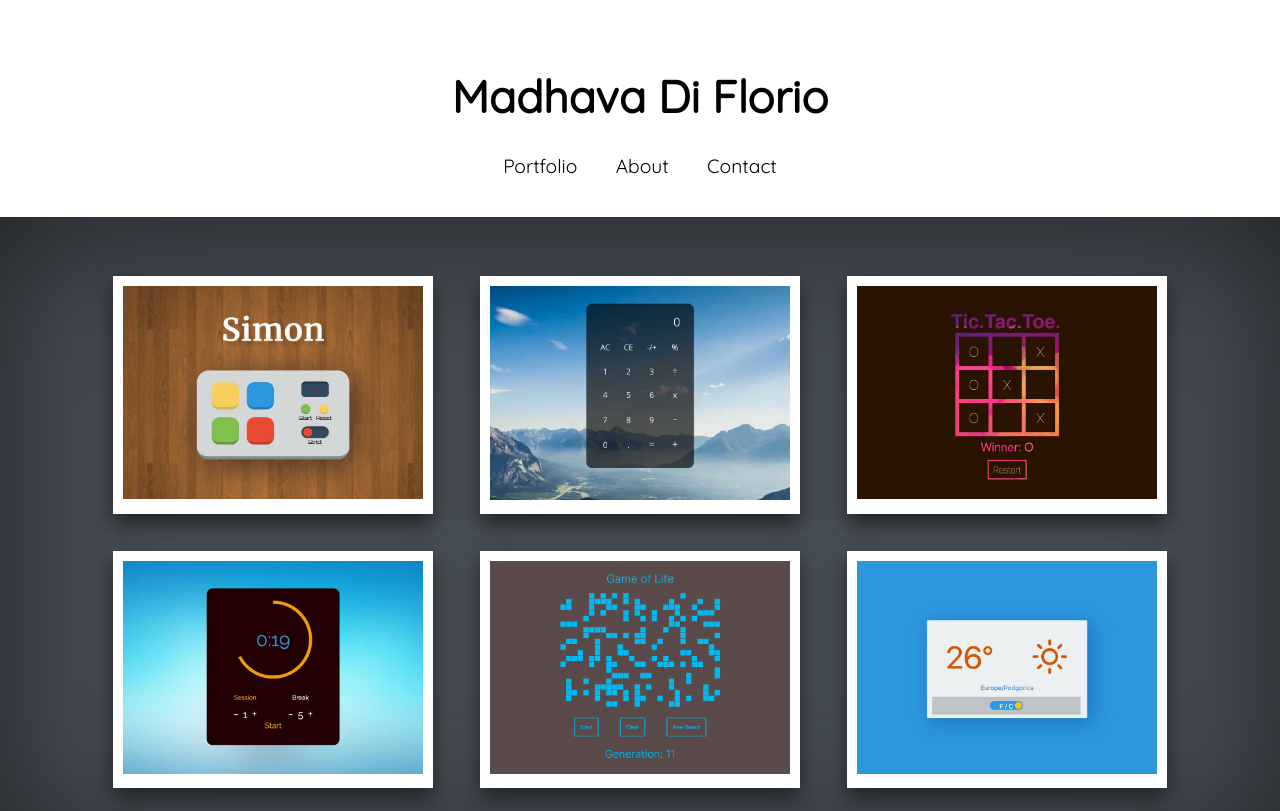
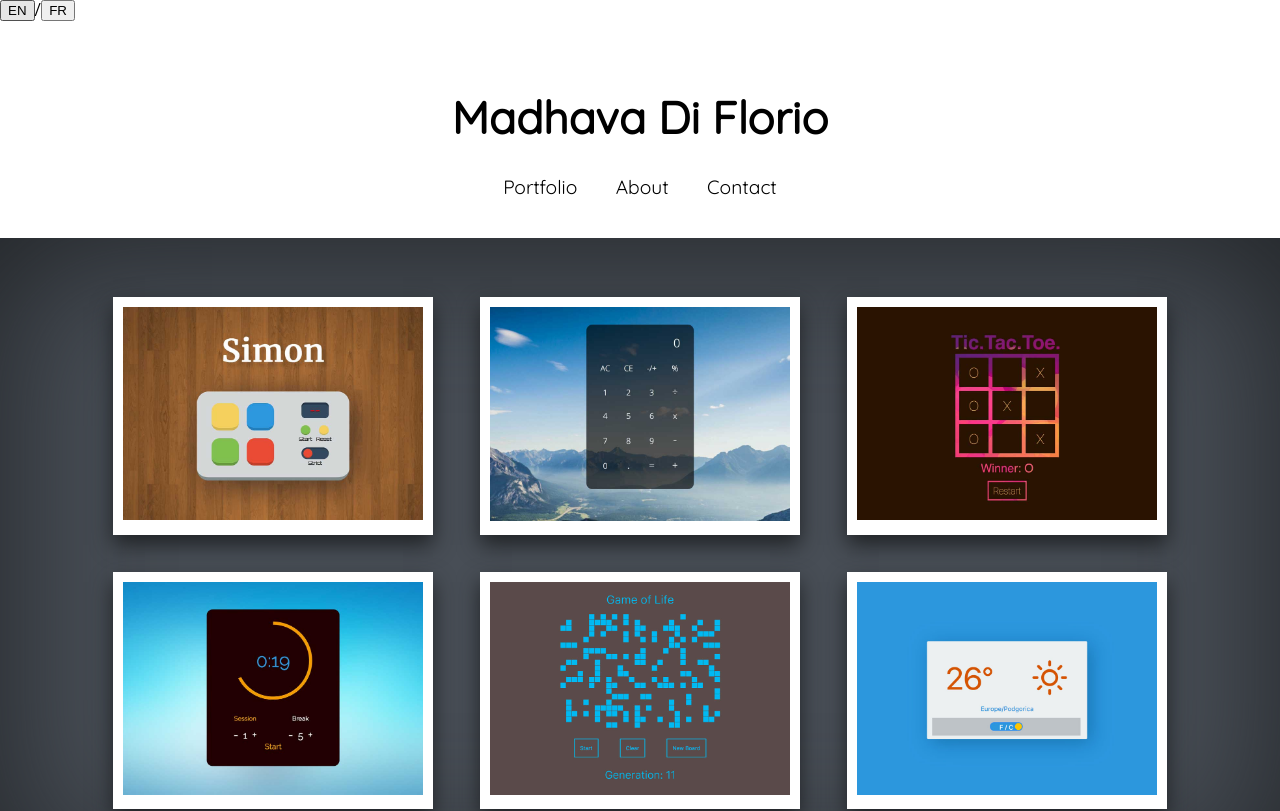
Before and after one commit to mdiflorio/portfolio, a React (Create React App) app: page /about in a window 1280 px wide. Shown: the top 811 px of the page. Built offline with nearby package versions, Linux system fonts and the light colour scheme.

Commit message:
Added language buttons.

```diff
--- a/src/App.js
+++ b/src/App.js
@@ -6,9 +6,29 @@ import Portfolio from "./pages/Portfolio";
 import Contact from "./pages/Contact";
 
 class App extends Component {
+  state = {
+    language: "EN"
+  };
+
   render() {
+    const { language } = this.state;
     return (
       <div className="App">
+        <div className="language-btns-container">
+          <button
+            className={language === "EN" ? "active" : undefined}
+            onClick={() => this.setState({ language: "EN" })}
+          >
+            EN
+          </button>
+          /
+          <button
+            className={language === "FR" ? "active" : undefined}
+            onClick={() => this.setState({ language: "FR" })}
+          >
+            FR
+          </button>
+        </div>
         <header>
           <h1>Madhava Di Florio</h1>
           <nav>
@@ -17,7 +37,7 @@ class App extends Component {
             <Link to="/contact">Contact</Link>
           </nav>
         </header>
-        <div class="portfolio">
+        <div className="portfolio">
           <Switch>
             <Route exact path="/" component={Portfolio} />
             <Route path="/about" component={About} />
@@ -25,16 +45,16 @@ class App extends Component {
           </Switch>
         </div>
         <footer>
-          <div class="footer">
+          <div className="footer">
             <div>
-              <a href="https://github.com/mierz00" class="foot">
-                <i class="fa fa-github fa-2x " aria-hidden="true" />
+              <a href="https://github.com/mierz00" className="foot">
+                <i className="fa fa-github fa-2x " aria-hidden="true" />
               </a>
-              <a href="mailto:madhava.diflorio@gmail.com" class="foot">
-                <i class="fa fa-envelope fa-2x " aria-hidden="true" />
+              <a href="mailto:madhava.diflorio@gmail.com" className="foot">
+                <i className="fa fa-envelope fa-2x " aria-hidden="true" />
               </a>
-              <a href="https://www.freecodecamp.com/mierz00" class="foot">
-                <i class="fa fa-free-code-camp fa-2x " aria-hidden="true" />
+              <a href="https://www.freecodecamp.com/mierz00" className="foot">
+                <i className="fa fa-free-code-camp fa-2x " aria-hidden="true" />
               </a>
             </div>
           </div>
--- a/src/pages/About.js
+++ b/src/pages/About.js
@@ -5,9 +5,9 @@ import * as content from "../content/about";
 class About extends Component {
   render() {
     return (
-      <div class="container">
-        <div class="about">
-          <img class="profile" src={profileImage} alt="Profile" />
+      <div className="container">
+        <div className="about">
+          <img className="profile" src={profileImage} alt="Profile" />
           <h2>About</h2>
           <p>{content.about_EN}</p>
           <h2>Skills</h2>
@@ -35,7 +35,7 @@ class About extends Component {
           <p>{content.seeking_EN}</p>
           <h2>Résumé</h2>
           <p>
-            You can find an up to date copy of Madhava Di Florio's résumé
+            You can find an up to date copy of Madhava Di Florio's résumé&nbsp;
             <a href="./assets/resume.pdf" target="_blank">
               here.
             </a>
```
